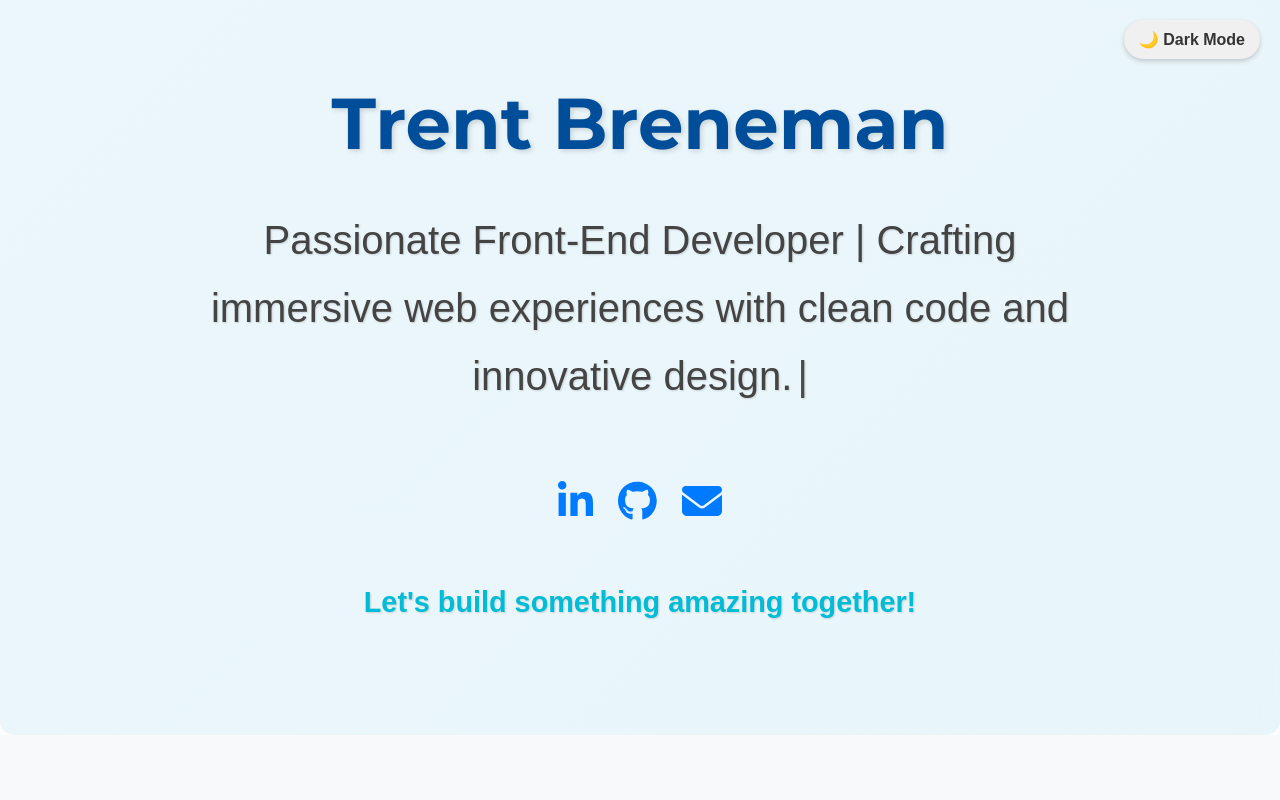
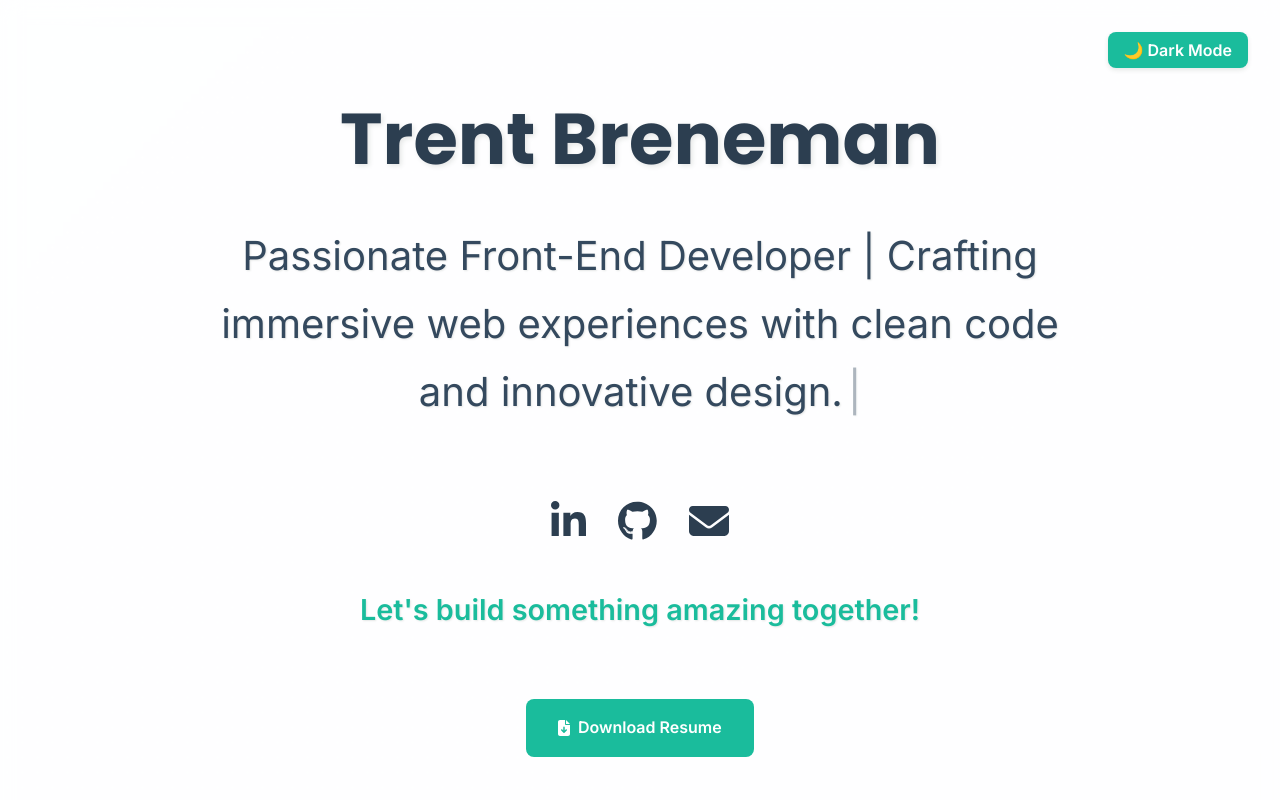
Before and after one commit to TrentBreneman/TrentBreneman, a React (Vite) app: page / in a window 1280 px wide. Shown: the top 800 px of the page. Built offline with nearby package versions, Linux system fonts and the light colour scheme.

Commit message:
full updates

```diff
--- a/src/App.css
+++ b/src/App.css
@@ -1,4 +1,26 @@
+@import url('https://fonts.googleapis.com/css2?family=Inter:wght@300;400;600;700&family=Poppins:wght@600;700&display=swap');
+
 :root {
+    --new-primary-color: #2C3E50;
+    --new-secondary-color: #F5F7FA;
+    --new-accent-color: #1ABC9C;
+    --new-text-color: #34495E;
+    --new-light-text-color: #ECF0F1;
+    --new-white-color: #FFFFFF;
+    --new-shadow-color: rgba(0, 0, 0, 0.1);
+
+    --font-heading: 'Poppins', sans-serif;
+    --font-body: 'Inter', sans-serif;
+
+    --spacing-xs: 8px;
+    --spacing-sm: 16px;
+    --spacing-md: 32px;
+    --spacing-lg: 64px;
+    --spacing-xl: 96px;
+
+    --border-radius: 8px;
+    --transition-speed: 0.3s ease-in-out;
+
     --primary-color: #007bff;
     --secondary-color: #6c757d;
     --accent-color: #00bcd4;
@@ -14,7 +36,6 @@
     --header-link-color-light: #007bff;
     --header-link-hover-color-light: #0056b3;
     --header-shadow-light: rgba(0, 0, 0, 0.15);
-
     --header-bg-start-rgb-light: 240, 248, 255;
     --header-bg-end-rgb-light: 224, 242, 247;
 
@@ -50,7 +71,6 @@
     --header-link-color-dark: var(--accent-color);
     --header-link-hover-color-dark: #33e0f2;
     --header-shadow-dark: rgba(0, 0, 0, 0.7);
-
     --header-bg-start-rgb-dark: 10, 10, 10;
     --header-bg-end-rgb-dark: 26, 26, 26;
 
@@ -92,79 +112,84 @@
     --font-size-h6: clamp(0.9rem, 2.2vw, 1.2rem);
 }
 
-/* Theme application logic */
 [data-theme='light'] {
-  --header-bg-start: var(--header-bg-start-light);
-  --header-bg-end: var(--header-bg-end-light);
-  --header-text-color: var(--header-text-color-light);
-  --header-title-color: var(--header-title-color-light);
-  --header-tagline-color: var(--header-tagline-color-light);
-  --header-link-color: var(--header-link-color-light);
-  --header-link-hover-color: var(--header-link-hover-color-light);
-  --header-shadow: var(--header-shadow-light);
-  --header-bg-start-rgb: var(--header-bg-start-rgb-light);
-  --header-bg-end-rgb: var(--header-bg-end-rgb-light);
+    --primary-color: var(--new-primary-color);
+    --accent-color: var(--new-accent-color);
 
-  --section-bg: var(--section-bg-light);
-  --about-bg: var(--about-bg-light);
-  --text-color: var(--text-color-light);
-  --heading-color: var(--heading-color-light);
-  --border-color: var(--border-color-light);
-  --card-bg: var(--card-bg-light);
-  --card-border: var(--card-border-light);
-  --card-shadow: var(--card-shadow-light);
-  --card-hover-shadow: var(--card-hover-shadow-light);
-  --project-link-bg: var(--project-link-bg-light);
-  --project-link-hover-bg: var(--project-link-hover-bg-light);
-  --button-bg: var(--button-bg-light);
-  --button-text: var(--button-text-light);
-  --button-hover-bg: var(--button-hover-bg-light);
-  --button-hover-text: var(--button-hover-text-light);
-  --form-bg: var(--form-bg-light);
-  --form-border: var(--form-border-light);
-  --input-bg: var(--input-bg-light);
-  --input-text: var(--input-text-light);
-  --error-color: var(--error-color-light);
-  --image-placeholder-bg: var(--image-placeholder-bg-light);
-  --footer-bg: var(--footer-bg-light);
-  --footer-text: var(--footer-text-light);
+    --header-bg-start: var(--new-white-color);
+    --header-bg-end: var(--new-white-color);
+    --header-text-color: var(--new-text-color);
+    --header-title-color: var(--new-primary-color);
+    --header-tagline-color: var(--new-text-color);
+    --header-link-color: var(--new-primary-color);
+    --header-link-hover-color: var(--new-accent-color);
+    --header-shadow: var(--new-shadow-color);
+    --header-bg-start-rgb: 255, 255, 255;
+    --header-bg-end-rgb: 255, 255, 255;
+
+    --section-bg: var(--new-white-color);
+    --about-bg: var(--new-secondary-color);
+    --text-color: var(--new-text-color);
+    --heading-color: var(--new-primary-color);
+    --border-color: rgba(0, 0, 0, 0.05);
+    --card-bg: var(--new-white-color);
+    --card-border: rgba(0, 0, 0, 0.1);
+    --card-shadow: rgba(0, 0, 0, 0.08);
+    --card-hover-shadow: rgba(0, 0, 0, 0.15);
+    --project-link-bg: var(--new-accent-color);
+    --project-link-hover-bg: var(--new-primary-color);
+    --button-bg: var(--new-accent-color);
+    --button-text: var(--new-white-color);
+    --button-hover-bg: var(--new-primary-color);
+    --button-hover-text: var(--new-white-color);
+    --form-bg: var(--new-secondary-color);
+    --form-border: rgba(0, 0, 0, 0.1);
+    --input-bg: var(--new-white-color);
+    --input-text: var(--new-text-color);
+    --error-color: #dc3545;
+    --image-placeholder-bg: var(--new-secondary-color);
+    --footer-bg: var(--new-primary-color);
+    --footer-text: var(--new-light-text-color);
 }
 
 [data-theme='dark'] {
-  --header-bg-start: var(--header-bg-start-dark);
-  --header-bg-end: var(--header-bg-end-dark);
-  --header-text-color: var(--header-text-color-dark);
-  --header-title-color: var(--header-title-color-dark);
-  --header-tagline-color: var(--header-tagline-color-dark);
-  --header-link-color: var(--header-link-color-dark);
-  --header-link-hover-color: var(--header-link-hover-color-dark);
-  --header-shadow: var(--header-shadow-dark);
-  --header-bg-start-rgb: var(--header-bg-start-rgb-dark);
-  --header-bg-end-rgb: var(--header-bg-end-rgb-dark);
+    --primary-color: var(--new-accent-color);
+    --accent-color: var(--new-accent-color);
 
-  --section-bg: var(--section-bg-dark);
-  --about-bg: var(--about-bg-dark);
-  --text-color: var(--text-color-dark);
-  --heading-color: var(--heading-color-dark);
-  --border-color: var(--border-color-dark);
-  --card-bg: var(--card-bg-dark);
-  --card-border: var(--card-border-dark);
-  --card-shadow: var(--card-shadow-dark);
-  --card-hover-shadow: var(--card-hover-shadow-dark);
-  --project-link-bg: var(--project-link-bg-dark);
-  --project-link-hover-bg: var(--project-link-hover-bg-dark);
-  --button-bg: var(--button-bg-dark);
-  --button-text: var(--button-text-dark);
-  --button-hover-bg: var(--button-hover-bg-dark);
-  --button-hover-text: var(--button-hover-text-dark);
-  --form-bg: var(--form-bg-dark);
-  --form-border: var(--form-border-dark);
-  --input-bg: var(--input-bg-dark);
-  --input-text: var(--input-text-dark);
-  --error-color: var(--error-color-dark);
-  --image-placeholder-bg: var(--image-placeholder-bg-dark);
-  --footer-bg: var(--footer-bg-dark);
-  --footer-text: var(--footer-text-dark);
+    --header-bg-start: #1A1A1A;
+    --header-bg-end: #1A1A1A;
+    --header-text-color: var(--new-light-text-color);
+    --header-title-color: var(--new-accent-color);
+    --header-tagline-color: var(--new-light-text-color);
+    --header-link-color: var(--new-light-text-color);
+    --header-link-hover-color: var(--new-accent-color);
+    --header-shadow: rgba(0, 0, 0, 0.5);
+    --header-bg-start-rgb: 26, 26, 26;
+    --header-bg-end-rgb: 26, 26, 26;
+
+    --section-bg: #1a1a1a;
+    --about-bg: #222222;
+    --text-color: var(--new-light-text-color);
+    --heading-color: var(--new-accent-color);
+    --border-color: rgba(255, 255, 255, 0.1);
+    --card-bg: #222222;
+    --card-border: rgba(255, 255, 255, 0.15);
+    --card-shadow: rgba(0, 0, 0, 0.4);
+    --card-hover-shadow: rgba(0, 0, 0, 0.6);
+    --project-link-bg: var(--new-accent-color);
+    --project-link-hover-bg: var(--new-primary-color);
+    --button-bg: var(--new-accent-color);
+    --button-text: var(--new-white-color);
+    --button-hover-bg: var(--new-primary-color);
+    --button-hover-text: var(--new-white-color);
+    --form-bg: #222222;
+    --form-border: rgba(255, 255, 255, 0.15);
+    --input-bg: #1a1a1a;
+    --input-text: var(--new-light-text-color);
+    --error-color: #ff6b6b;
+    --image-placeholder-bg: #333333;
+    --footer-bg: #000000;
+    --footer-text: #cccccc;
 }
 
 ::selection {
@@ -214,7 +239,7 @@ html {
 
 body {
     margin: 0;
-  font-family: 'Arial', sans-serif;
+    font-family: var(--font-body);
     -webkit-font-smoothing: antialiased;
     -moz-osx-font-smoothing: grayscale;
     background: linear-gradient(135deg, var(--section-bg) 0%, var(--about-bg) 100%);
@@ -237,9 +262,10 @@ body {
 }
 
 h1, h2, h3, h4, h5, h6 {
+    font-family: var(--font-heading);
     color: var(--heading-color);
     margin-top: 0;
-  margin-bottom: 0.5em;
+    margin-bottom: var(--spacing-sm);
     line-height: 1.2;
 }
 
@@ -253,28 +279,54 @@ h6 { font-size: var(--font-size-h6); }
 p {
     line-height: 1.7;
     font-size: var(--font-size-md);
+    margin-bottom: var(--spacing-xs);
 }
 
 a {
     color: var(--primary-color);
     text-decoration: none;
-  transition: color 0.3s ease;
+    transition: color var(--transition-speed);
 }
 
 a:hover {
-  color: var(--header-link-hover-color);
+    color: var(--accent-color);
     text-decoration: underline;
 }
 
+button {
+    font-family: var(--font-body);
+    cursor: pointer;
+    border: none;
+    outline: none;
+    background-color: var(--button-bg);
+    color: var(--button-text);
+    padding: var(--spacing-xs) var(--spacing-sm);
+    border-radius: var(--border-radius);
+    transition: background-color var(--transition-speed), transform var(--transition-speed), color var(--transition-speed);
+}
+
+button:hover {
+    background-color: var(--button-hover-bg);
+    color: var(--button-hover-text);
+    transform: translateY(-2px);
+}
+
 section {
-  padding: 80px 40px;
+    padding: var(--spacing-lg) var(--spacing-md);
+    max-width: 1200px;
+    margin: 0 auto;
     background-color: var(--section-bg);
     border-bottom: 1px solid var(--border-color);
     transition: background-color 0.5s ease-in-out, border-color 0.5s ease-in-out, color 0.5s ease-in-out;
+    text-align: center;
 }
 
 section:last-of-type {
     border-bottom: none;
+}
+
+section:nth-of-type(even) {
+    background-color: var(--about-bg);
 }
 
 .fade-in-slide-up {
@@ -309,6 +361,6 @@ body.user-is-tabbing *:focus {
 
 @media (max-width: 768px) {
     section {
-    padding: 60px 20px;
+        padding: var(--spacing-md) var(--spacing-sm);
     }
 }
--- a/src/App.tsx
+++ b/src/App.tsx
@@ -62,7 +62,7 @@ const App: React.FC = () => {
         <Header toggleTheme={toggleTheme} currentTheme={theme} />
         <Suspense fallback={<div className="lazy-load-fallback" role="status" aria-live="polite">Loading content...</div>}>
           <Routes>
-            <Route path="/" element={
+            <Route path="/TrentBreneman" element={
               <main tabIndex={-1} aria-label="Main content area">
                 <About />
                 <Experience />
--- a/src/components/About/About.tsx
+++ b/src/components/About/About.tsx
@@ -32,13 +32,13 @@ const About: React.FC = () => {
     <section id="about" className={`about-section ${isVisible ? 'fade-in-slide-up' : ''}`} ref={aboutRef} aria-labelledby="about-heading">
       <h2 id="about-heading">ABOUT ME</h2>
       <p>
-        I am a passionate Front-End Developer with a strong foundation in building responsive, user-friendly, and highly interactive web applications. My expertise lies in crafting engaging user interfaces and seamless user experiences using modern JavaScript frameworks and libraries, particularly React and TypeScript.
+        Greetings! I'm Trent Breneman, a dedicated Front-End Developer with a fervent passion for crafting immersive and intuitive web experiences. My journey in development is fueled by a commitment to transforming complex ideas into elegant, user-friendly interfaces. I specialize in leveraging modern JavaScript frameworks and libraries to build dynamic, responsive, and high-performance web applications that not only look great but also provide exceptional usability.
       </p>
       <p>
-        I thrive in collaborative environments, continuously seeking to learn new technologies and improve my skills to deliver innovative and efficient solutions. I am committed to writing clean, maintainable code and am always eager to tackle new challenges that push the boundaries of web development.
+        My professional philosophy centers on continuous learning and collaborative problem-solving. I thrive in environments where innovation is encouraged, and I am constantly exploring new technologies and best practices to refine my craft. I believe in writing clean, modular, and maintainable code, ensuring scalability and ease of future enhancements.
       </p>
       <p>
-        Outside of coding, I enjoy exploring new hiking trails, experimenting with photography, and diving into a good book.
+        Beyond the screen, I find joy in exploring nature's trails, capturing moments through photography, and delving into the depths of a good book. These pursuits not only offer a refreshing balance to my coding endeavors but also inspire creativity and a fresh perspective that I bring back to my development work.
       </p>
     </section>
   );
--- a/src/components/Header/Header.css
+++ b/src/components/Header/Header.css
@@ -1,6 +1,6 @@
 .header-section {
     text-align: center;
-  padding: 80px 40px;
+    padding: var(--spacing-xl) var(--spacing-md);
     background: linear-gradient(135deg, rgba(var(--header-bg-start-rgb), 0.8) 0%, rgba(var(--header-bg-end-rgb), 0.8) 100%);
     background-size: 400% 400%;
     animation: gradientAnimation 15s ease infinite;
@@ -9,13 +9,14 @@
     overflow: hidden;
     border-bottom-left-radius: 15px;
     border-bottom-right-radius: 15px;
-  min-height: 50vh;
+    min-height: 60vh;
     display: flex;
     flex-direction: column;
     justify-content: center;
     align-items: center;
     backdrop-filter: blur(10px);
     -webkit-backdrop-filter: blur(10px);
+    transition: background-color var(--transition-speed);
 }
 
 @keyframes gradientAnimation {
@@ -48,7 +49,7 @@
     position: relative;
     width: 100%;
     max-width: 900px;
-  padding: 0 20px;
+    padding: 0 var(--spacing-md);
 }
 
 .header-content-wrapper > * {
@@ -58,8 +59,8 @@
 
 .theme-toggle-container {
     position: absolute;
-  top: 20px;
-  right: 20px;
+    top: var(--spacing-md);
+    right: var(--spacing-md);
     z-index: 10;
 }
 
@@ -67,13 +68,13 @@
     background-color: var(--button-bg);
     color: var(--button-text);
     border: none;
-  padding: 10px 15px;
-  border-radius: 20px;
+    padding: var(--spacing-xs) var(--spacing-sm);
+    border-radius: var(--border-radius);
     cursor: pointer;
     font-size: var(--font-size-md);
     font-weight: 600;
-  transition: background-color 0.3s ease, color 0.3s ease, box-shadow 0.3s ease;
-  box-shadow: 0 2px 5px rgba(0, 0, 0, 0.2);
+    transition: background-color var(--transition-speed), color var(--transition-speed), box-shadow var(--transition-speed);
+    box-shadow: 0 2px 5px var(--new-shadow-color);
 }
 
 .theme-toggle-button:hover {
@@ -83,16 +84,18 @@
 }
 
 .header-title {
+    font-family: var(--font-heading);
     font-size: var(--font-size-h1);
-  margin-bottom: 0.25em;
+    margin-bottom: var(--spacing-xs);
     font-weight: 700;
     color: var(--header-title-color);
     text-shadow: 2px 2px 5px var(--header-shadow);
 }
 
 .header-tagline {
+    font-family: var(--font-body);
     font-size: var(--font-size-h3);
-  margin-bottom: 1.5em;
+    margin-bottom: var(--spacing-lg);
     font-weight: 400;
     color: var(--header-tagline-color);
     text-shadow: 1px 1px 2px var(--header-shadow);
@@ -111,17 +114,17 @@
 }
 
 .header-social-links {
-  margin-top: 2em;
-  margin-bottom: 2em;
+    margin-top: var(--spacing-md);
+    margin-bottom: var(--spacing-md);
     display: flex;
     justify-content: center;
-  gap: 25px;
+    gap: var(--spacing-md);
 }
 
 .header-social-links a {
     color: var(--header-link-color);
     font-size: 2.5em;
-  transition: color 0.3s ease-in-out, transform 0.2s ease-in-out;
+    transition: color var(--transition-speed), transform 0.2s ease-in-out;
     text-decoration: none;
 }
 
@@ -131,31 +134,61 @@
 }
 
 .header-call-to-action {
+    font-family: var(--font-body);
     font-size: var(--font-size-h4);
     font-weight: 600;
     color: var(--accent-color);
-  margin-top: 1.5em;
+    margin-top: var(--spacing-md);
+    margin-bottom: var(--spacing-md);
     text-shadow: 1px 1px 2px var(--header-shadow);
 }
 
+.resume-download-button {
+    background-color: var(--accent-color);
+    color: var(--new-white-color);
+    padding: var(--spacing-sm) var(--spacing-md);
+    border-radius: var(--border-radius);
+    text-decoration: none;
+    font-family: var(--font-body);
+    font-weight: 600;
+    font-size: var(--font-size-md);
+    display: inline-flex;
+    align-items: center;
+    gap: var(--spacing-xs);
+    transition: background-color var(--transition-speed), transform var(--transition-speed);
+    margin-top: var(--spacing-md);
+}
+
+.resume-download-button:hover {
+    background-color: var(--new-primary-color);
+    transform: translateY(-3px);
+    text-decoration: none;
+}
+
+
 @media (max-width: 900px) {
     .header-section {
-    padding: 60px 20px;
+        padding: var(--spacing-lg) var(--spacing-md);
         min-height: unset;
     }
 }
 
 @media (max-width: 600px) {
     .theme-toggle-container {
-    top: 15px;
-    right: 15px;
+        top: var(--spacing-sm);
+        right: var(--spacing-sm);
     }
 
     .header-social-links {
-    gap: 15px;
+        gap: var(--spacing-sm);
     }
 
     .header-social-links a {
         font-size: 2em;
     }
+
+    .resume-download-button {
+        font-size: var(--font-size-sm);
+        padding: var(--spacing-xs) var(--spacing-sm);
     }
+}
--- a/src/components/Header/Header.tsx
+++ b/src/components/Header/Header.tsx
@@ -1,7 +1,7 @@
 import React, { useEffect, useState, useRef, useCallback } from 'react';
 import { FontAwesomeIcon } from '@fortawesome/react-fontawesome';
 import { faLinkedinIn, faGithub } from '@fortawesome/free-brands-svg-icons';
-import { faEnvelope } from '@fortawesome/free-solid-svg-icons';
+import { faEnvelope, faFileArrowDown } from '@fortawesome/free-solid-svg-icons';
 import './Header.css';
 
 interface HeaderProps {
@@ -86,6 +86,9 @@ const Header: React.FC<HeaderProps> = ({ toggleTheme, currentTheme }) => {
           </a>
         </nav>
         <p className="header-call-to-action" style={getParallaxStyle(3)}>Let's build something amazing together!</p>
+        <a href="/TrentBreneman.pdf" target="_blank" rel="noopener noreferrer" className="resume-download-button" aria-label="Download Trent's Resume">
+            <FontAwesomeIcon icon={faFileArrowDown} /> Download Resume
+        </a>
       </div>
     </header>
   );
--- a/src/components/Projects/Projects.tsx
+++ b/src/components/Projects/Projects.tsx
@@ -32,7 +32,7 @@ const projectsData: Project[] = [
       'Implemented responsive design to ensure optimal user experience across devices',
     ],
     liveLink: 'https://isolvrisk.com',
-    images: ['/isr.png', '/isr.rumble.png'],
+    images: ['/TrentBreneman/isr.png', '/TrentBreneman/isr.rumble.png'],
   },
   {
     id: 'rumble-quiz',
@@ -40,7 +40,7 @@ const projectsData: Project[] = [
     subtitle: 'MySQL, TypeScript, Node.js, React',
     date: 'February 2025 - Present',
     description: 'A dynamic, Kahoot-inspired interactive quiz platform enabling real-time engagement and competitive learning for multiple players.',
-    techStack: ['MySQL', 'TypeScript', 'Node.js', 'Express.js', 'React', 'Socket.io', 'CSS'],
+    techStack: ['MySQL', 'TypeScript', 'Node.js', 'Express.js', 'React', 'CSS'],
     features: [
       'Developed a real-time quiz engine using Socket.io, facilitating instant question delivery and answer processing for multiple players.',
       'Designed and implemented a robust backend with Node.js and Express, integrated with MySQL for efficient data management.',
@@ -48,7 +48,7 @@ const projectsData: Project[] = [
       'Incorporated features for creating custom quizzes, tracking scores, and displaying leaderboards to enhance the competitive experience.',
       'Focused on a modular architecture to allow for future feature expansion, such as diverse question types and user analytics.',
     ],
-    images: ['/rumble.create.png', '/rumble.play.png'],
+    images: ['/TrentBreneman/rumble.create.png', '/TrentBreneman/rumble.play.png'],
   },
 ];
 
--- a/vite.config.ts
+++ b/vite.config.ts
@@ -2,7 +2,7 @@ import { defineConfig } from 'vitest/config';
 import react from '@vitejs/plugin-react';
 
 export default defineConfig({
-  base: '/',
+  base: '/TrentBreneman/',
   plugins: [react()],
   test: {
     environment: 'jsdom',
```
Also changed, not shown: src/components/About/About.css (+11 -5 lines), src/components/Contact/Contact.tsx (+20 -6 lines), 1 other file (tests, documents, lock files or other folders). Lines whose indentation alone changed are shown as unchanged.
